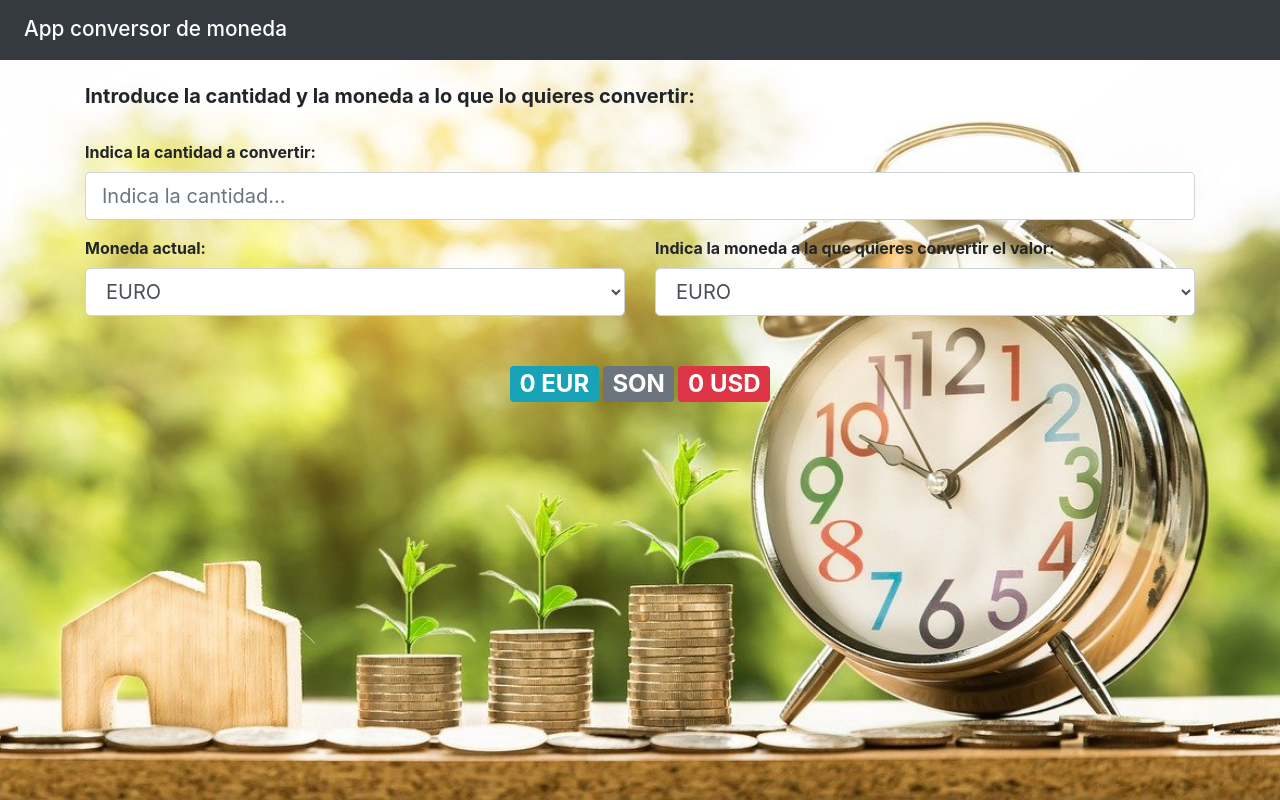
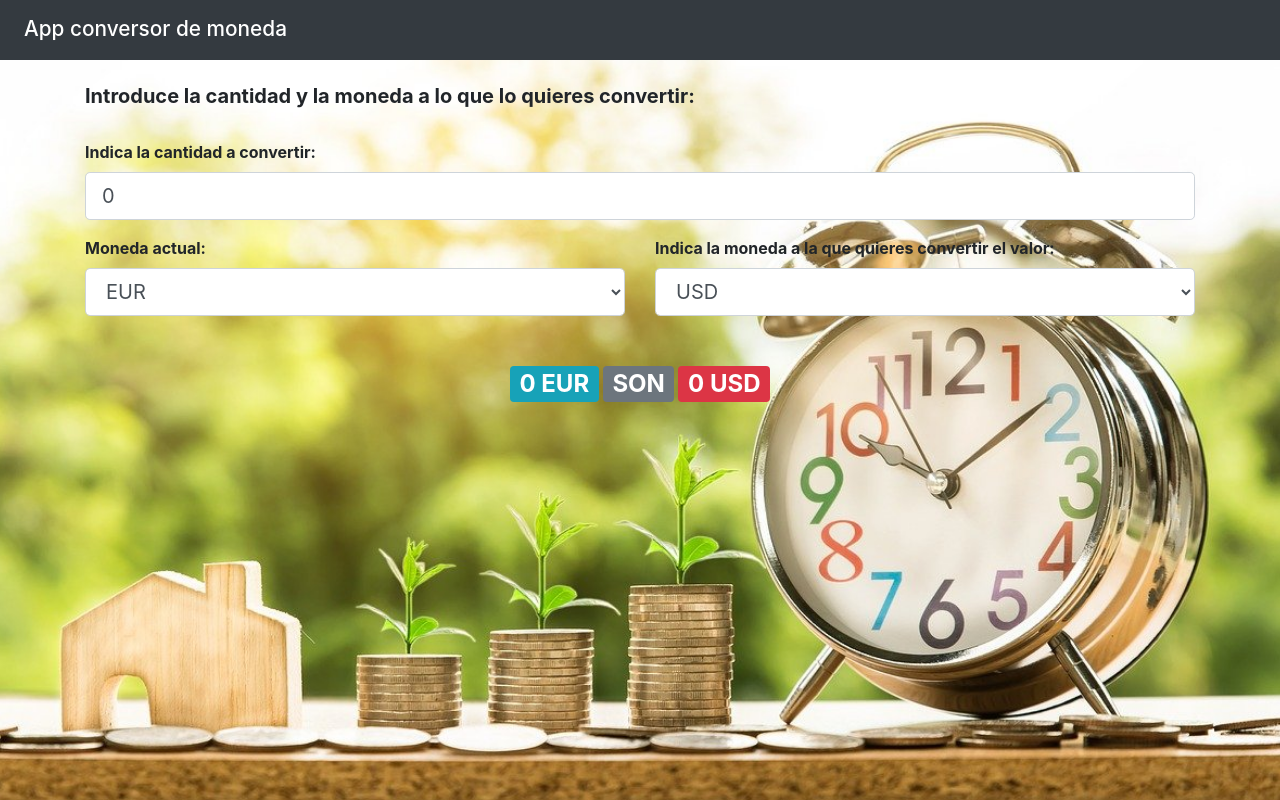
Before and after one commit to miryambathilde/app-convertidor, an Angular app: page / in a window 1280 px wide. Built offline with nearby package versions, Linux system fonts and the light colour scheme.

Commit message:
directiva ngModel + NgFor en convertidor

```diff
--- a/src/app/components/convertidor/convertidor.component.html
+++ b/src/app/components/convertidor/convertidor.component.html
@@ -3,30 +3,29 @@
   <br>
   <div class="row">
     <div class="col-lg-12">
-      <form>
         <div class="form-group">
           <label for="cantidad"><b>Indica la cantidad a convertir:</b></label>
-          <input type="number" class="form-control form-control-lg" id="cantidad" placeholder="Indica la cantidad...">
+          <!-- añadimos directiva NgModel TWO WAY DATA BINDING para hacer el binding con la variable cantidad -->
+          <input type="number" class="form-control form-control-lg" id="cantidad" [(ngModel)]="cantidad" placeholder="Indica la cantidad...">
         </div>
-      </form>
     </div>
     <div class="col-lg-6">
       <div class="form-group">
         <label for="moneda-actual"><b>Moneda actual:</b></label>
-        <select class="form-control form-control-lg" id="moneda-actual">
-          <option>EURO</option>
-          <option>LIBRA</option>
-          <option>USD</option>
+         <!-- añadimos directiva NgModel TWO WAY DATA BINDING para hacer el binding con la variable monedaActual -->
+        <select class="form-control form-control-lg" id="moneda-actual" [(ngModel)]="monedaActual">
+          <!-- CREAMOS DIRECTIVA NGFOR PARA EL BINDING DE LA VARIABLE ARRAY MONEDAS -->
+          <option *ngFor="let moneda of monedas">{{ moneda }}</option>
         </select>
       </div>
     </div>
     <div class="col-lg-6">
       <div class="form-group">
         <label for="moneda-convertidor"><b>Indica la moneda a la que quieres convertir el valor:</b></label>
-        <select class="form-control form-control-lg" id="moneda-convertidor">
-          <option>EURO</option>
-          <option>LIBRA</option>
-          <option>USD</option>
+        <!-- añadimos directiva NgModel TWO WAY DATA BINDING para hacer el binding con la variable monedaActual -->
+        <select class="form-control form-control-lg" id="moneda-convertidor" [(ngModel)]="monedaConvertir">
+          <!-- CREAMOS DIRECTIVA NGFOR PARA EL BINDING DE LA VARIABLE ARRAY MONEDAS -->
+          <option *ngFor="let moneda of monedas">{{ moneda }}</option>
         </select>
       </div>
     </div>
--- a/src/app/components/convertidor/convertidor.component.ts
+++ b/src/app/components/convertidor/convertidor.component.ts
@@ -10,6 +10,7 @@ export class ConvertidorComponent implements OnInit {
   monedaActual = 'EUR';
   monedaConvertir = 'USD';
   total = 0;
+  monedas: string[] = ['USD', 'EUR', 'LIBRA']
 
   constructor() { }
 
```
Also changed, not shown: src/app/app.module.ts (+6 -2 lines).
